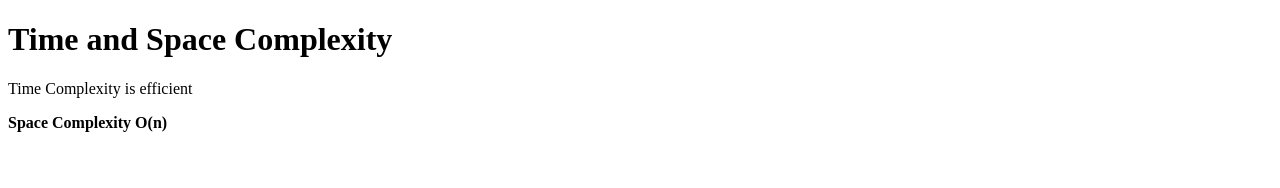
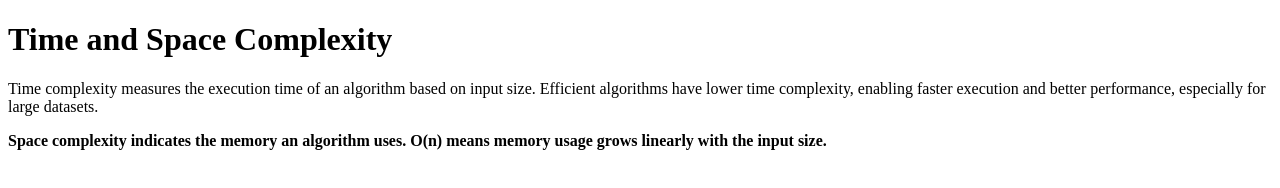
Before and after one commit to acciojob/time-and-space-complexity-Manish636700, a website: page main.html in a window 1280 px wide. Drawn offline with Linux system fonts and the light colour scheme.

Commit message:
created a submission

```diff
--- a/main.html
+++ b/main.html
@@ -10,8 +10,8 @@
 	<!-- the entire body must be written by student -->
 
 	<h1>Time and Space Complexity</h1>
-	<p> Time Complexity is efficient </p>
-	<p> <b>Space Complexity O(n)</b></p>
+	<p>Time complexity measures the execution time of an algorithm based on input size. Efficient algorithms have lower time complexity, enabling faster execution and better performance, especially for large datasets.</p>
+	<p><b>Space complexity indicates the memory an algorithm uses. O(n) means memory usage grows linearly with the input size.</b></p>
     <script type="text/javascript" src="./script.js">
 </script>
 
```
